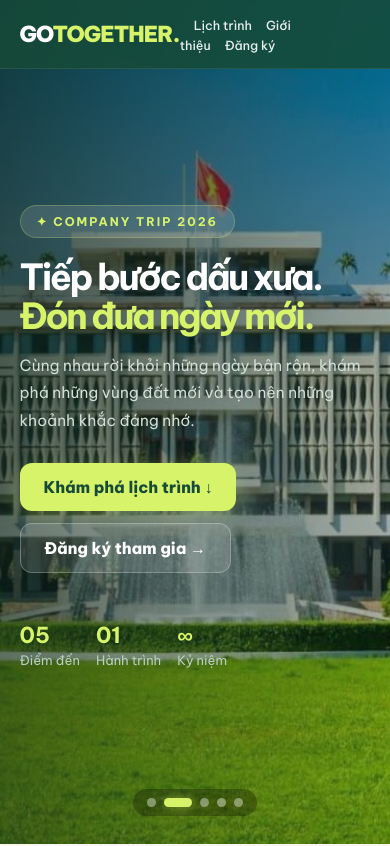
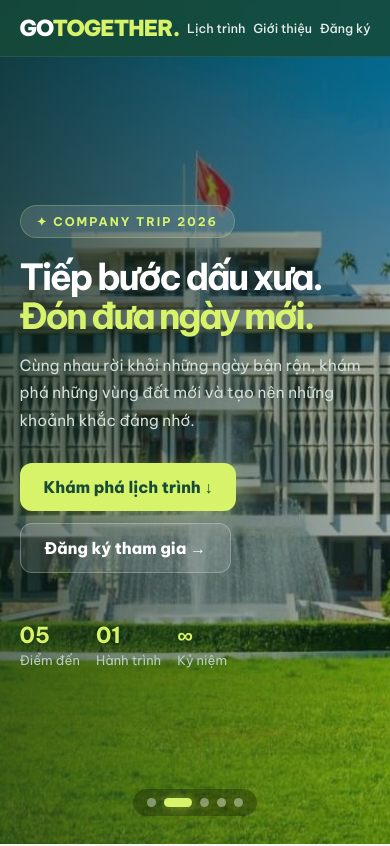
Before and after one commit to DTien1612/hanh-trinh-tham-quan, a plain HTML site: page index.html in a window 390 px wide. Shown: the top 846 px of the page. Drawn offline with Linux system fonts and the light colour scheme.

Commit message:
Make navigation menu spacing responsive

```diff
--- a/index.html
+++ b/index.html
@@ -11,7 +11,7 @@
 nav{display:flex;justify-content:space-between;align-items:center;padding:16px 7%;background:rgba(23,75,56,.85);backdrop-filter:blur(16px);color:#fff;position:fixed;top:0;left:0;right:0;z-index:100;transition:all .35s;border-bottom:1px solid rgba(255,255,255,.08)}
 nav.scrolled{padding:12px 7%;background:rgba(12,40,28,.95);box-shadow:0 8px 30px rgba(0,0,0,.2)}
 .logo{font-weight:900;font-size:22px;letter-spacing:-1px}.logo span{color:var(--lime)}
-nav a{color:rgba(255,255,255,.9);text-decoration:none;font-size:13.5px;margin-left:22px;font-weight:500}nav a:hover{color:var(--lime)}
+nav .nav-links{display:flex;align-items:center;gap:1.5vw}nav a{color:rgba(255,255,255,.9);text-decoration:none;font-size:13.5px;font-weight:500}nav a:hover{color:var(--lime)}
 .hero{min-height:100vh;color:#fff;position:relative;overflow:hidden;display:flex;align-items:center}
 .hero-slider{position:absolute;inset:0;z-index:0}.hero-slide{position:absolute;inset:0;background-size:cover;background-position:center;opacity:0;transform:scale(1.06);transition:opacity 1.3s,transform 7s}.hero-slide.active{opacity:1;transform:scale(1)}
 .hero-overlay{position:absolute;inset:0;z-index:1;background:linear-gradient(105deg,rgba(10,35,25,.82) 0%,rgba(12,40,28,.5) 55%,rgba(12,40,28,.28) 100%)}
@@ -59,12 +59,12 @@ footer{background:var(--green);color:#fff;text-align:center;padding:48px 20px}fo
 @keyframes float-orb{0%{transform:translate(0,0) scale(1)}33%{transform:translate(30px,-40px) scale(1.06)}66%{transform:translate(-20px,20px) scale(.95)}100%{transform:translate(0,0) scale(1)}}
 .reveal{opacity:0;transform:translateY(32px);transition:opacity .7s,transform .7s}.reveal.visible{opacity:1;transform:translateY(0)}
 @media(max-width:900px){.route{grid-template-columns:1fr}}
-@media(max-width:700px){nav{padding:14px 5%}nav a{margin-left:14px;font-size:12.5px}.hero-content{padding:100px 5% 70px}.hero-btns{flex-direction:column;align-items:flex-start}section{padding:60px 5%}.stop-img{height:190px}.highlight{padding:28px}.highlight .emoji{font-size:56px}.register-card{padding:24px 18px}.register-grid{grid-template-columns:1fr}.register-field.full{grid-column:auto}.orb{display:none}}
+@media(max-width:700px){nav{padding:14px 5%}nav .nav-links{gap:2vw}nav a{font-size:12.5px}.hero-content{padding:100px 5% 70px}.hero-btns{flex-direction:column;align-items:flex-start}section{padding:60px 5%}.stop-img{height:190px}.highlight{padding:28px}.highlight .emoji{font-size:56px}.register-card{padding:24px 18px}.register-grid{grid-template-columns:1fr}.register-field.full{grid-column:auto}.orb{display:none}}
 @media(max-width:400px){.hero-stats{gap:16px}.stat strong{font-size:22px}}
 </style>
 </head>
 <body>
-<nav id="mainNav"><div class="logo">GO<span>TOGETHER.</span></div><div><a href="#journey">Lịch trình</a><a href="#about">Giới thiệu</a><a href="#register">Đăng ký</a></div></nav>
+<nav id="mainNav"><div class="logo">GO<span>TOGETHER.</span></div><div class="nav-links"><a href="#journey">Lịch trình</a><a href="#about">Giới thiệu</a><a href="#register">Đăng ký</a></div></nav>
 <header class="hero">
 <div class="orb orb-1"></div><div class="orb orb-2"></div><div class="orb orb-3"></div>
 <div class="hero-slider" id="heroSlider">
```
